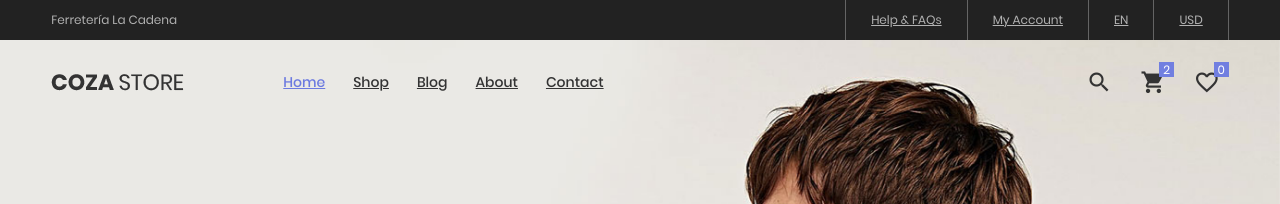
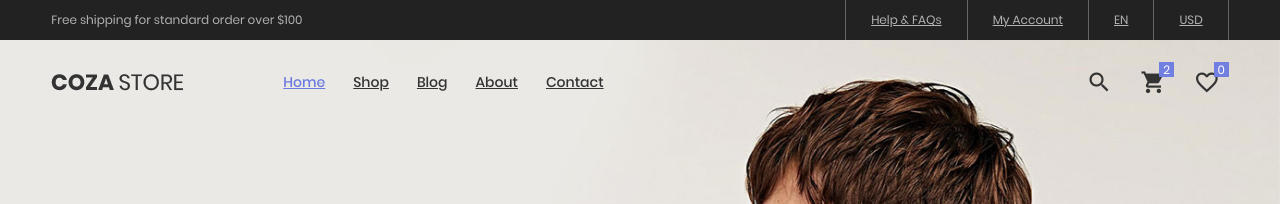
Before and after one commit to lacadenagt/new, a Jekyll site: the page built from index.md, in a window 1280 px wide and 900 px high. Shown: the top 204 px of the window. Built offline with Jekyll 4.4.1, drawn with Linux system fonts in a browser that asks for light colours; some web fonts are replaced.

Commit message:
Update default.html

```diff
--- a/_layouts/default.html
+++ b/_layouts/default.html
@@ -14,9 +14,8 @@
 			<div class="top-bar">
 				<div class="content-topbar flex-sb-m h-full container">
 					<div class="left-top-bar">
-						Ferretería La Cadena
+						Free shipping for standard order over $100
 					</div>
-
 					<div class="right-top-bar flex-w h-full">
 						<a href="#" class="flex-c-m trans-04 p-lr-25">
 							Help & FAQs
@@ -87,7 +86,7 @@
 							Help & FAQs
 						</a>
 
-						<!--a href="#" class="flex-c-m p-lr-10 trans-04">
+						<a href="#" class="flex-c-m p-lr-10 trans-04">
 							My Account
 						</a>
 
@@ -97,7 +96,7 @@
 
 						<a href="#" class="flex-c-m p-lr-10 trans-04">
 							USD
-						</a-->
+						</a>
 					</div>
 				</li>
 			</ul>
@@ -107,8 +106,8 @@
 					<a href="/index">Home</a>
 					<ul class="sub-menu-m">
 						<li><a href="/index">Homepage 1</a></li>
-						<!--li><a href="home-02.html">Homepage 2</a></li>
-						<li><a href="home-03.html">Homepage 3</a></li-->
+						<li><a href="home-02.html">Homepage 2</a></li>
+						<li><a href="home-03.html">Homepage 3</a></li>
 					</ul>
 					<span class="arrow-main-menu-m">
 						<i class="fa fa-angle-right" aria-hidden="true"></i>
@@ -119,9 +118,9 @@
 					<a href="/shop">Shop</a>
 				</li>
 
-				<!--li>
+				<li>
 					<a href="shoping-cart.html" class="label1 rs1" data-label1="hot">Features</a>
-				</li-->
+				</li>
 
 				<li>
 					<a href="/posts">Blog</a>
```
